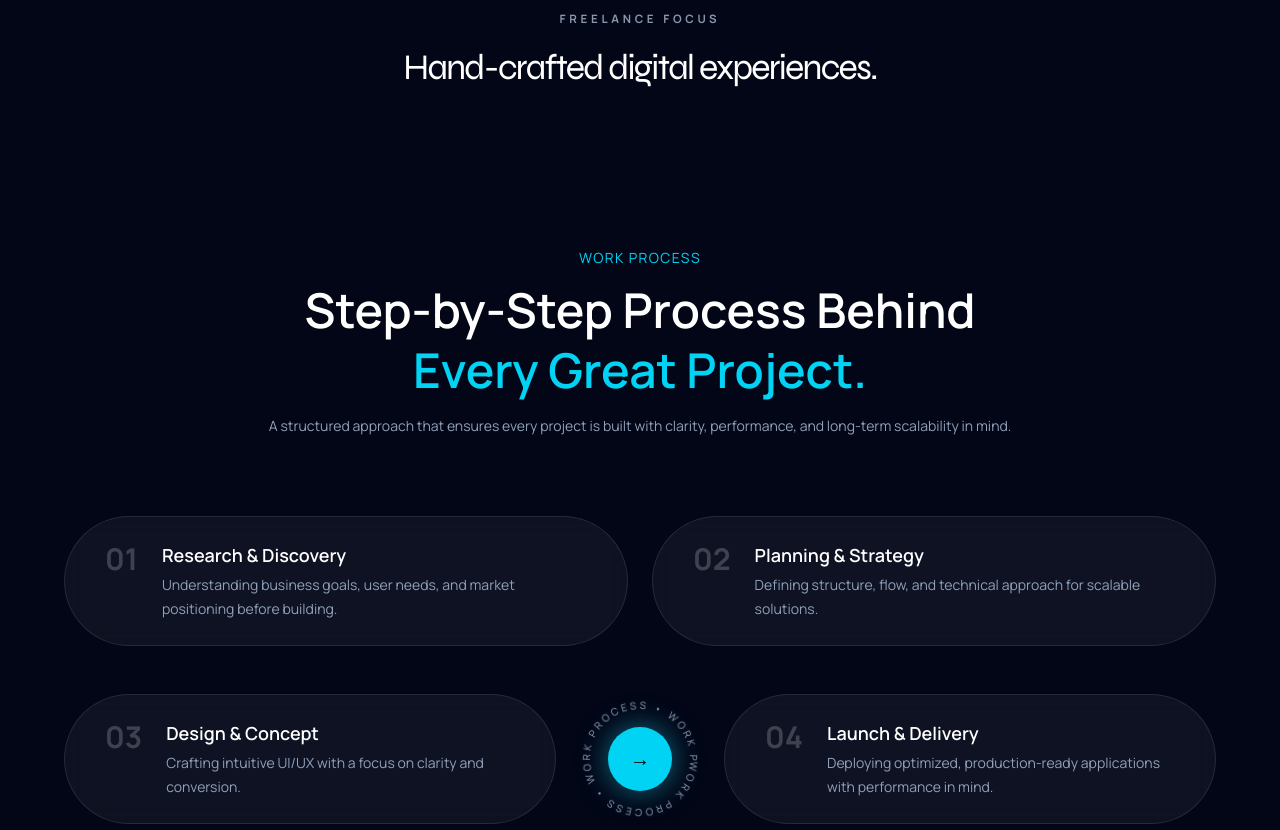
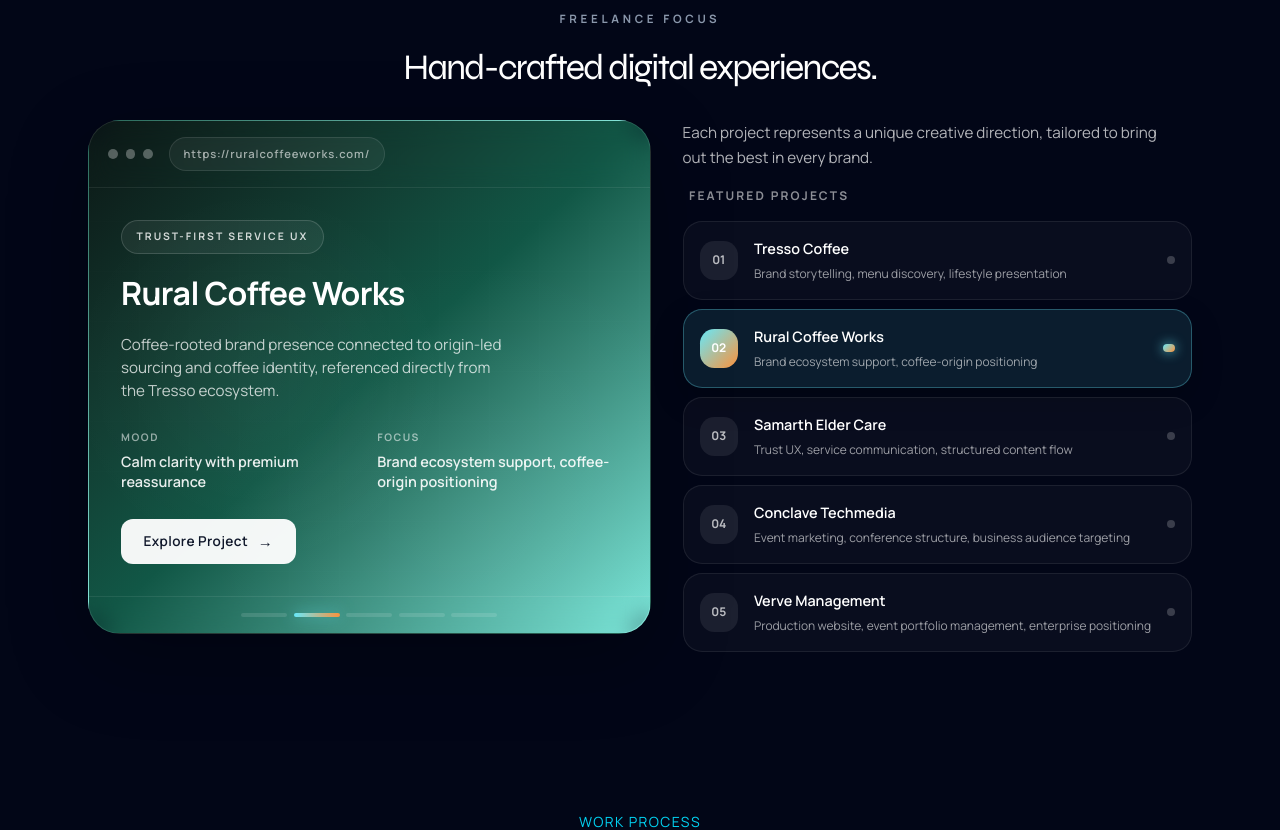
Before and after one commit to Aastha-1008/ProjectPortfolio, a Next.js app: page / in a window 1280 px wide. Shown: the part 1560-2390 px from the top of the page. Built offline with nearby package versions, Linux system fonts and the light colour scheme; a web font is replaced by a local one.

Commit message:
adding freelance focus section

```diff
--- a/src/components/freelance-spotlight.tsx
+++ b/src/components/freelance-spotlight.tsx
@@ -55,7 +55,95 @@
         </div>
       </div>
 
+      <div className="freelance-showcase-new">
+        <div className={`freelance-canvas-new bg-gradient-to-br ${palette.shell}`}>
+          <div className="freelance-canvas-new__background">
+            <div className="freelance-canvas-new__mesh" />
+            <div className="freelance-canvas-new__glow" />
+          </div>
 
+          <div className="freelance-canvas-new__content" key={active.name}>
+            <div className="freelance-canvas-new__header">
+              <div className="freelance-canvas-new__chrome">
+                <span />
+                <span />
+                <span />
+              </div>
+              <div className="freelance-canvas-new__url">{active.url}</div>
+            </div>
+
+            <div className="freelance-canvas-new__body">
+              <span className="freelance-pill-new">{palette.accent}</span>
+              <h3 className="freelance-canvas-new__title">{active.name}</h3>
+              <p className="freelance-canvas-new__description">{active.summary}</p>
+
+              <div className="freelance-features-new">
+                <div className="freelance-feature-new">
+                  <span className="freelance-feature-new__label">Mood</span>
+                  <p className="freelance-feature-new__value">{palette.mood}</p>
+                </div>
+                <div className="freelance-feature-new">
+                  <span className="freelance-feature-new__label">Focus</span>
+                  <p className="freelance-feature-new__value">{active.focus}</p>
+                </div>
+              </div>
+
+              <a
+                href={active.url}
+                target="_blank"
+                rel="noreferrer"
+                className="freelance-cta-new"
+              >
+                Explore Project
+                <span className="freelance-cta-new__arrow">→</span>
+              </a>
+            </div>
+          </div>
+
+          <div className="freelance-canvas-new__footer">
+            <div className="freelance-progress-new">
+              {freelanceWork.map((item, index) => (
+                <span
+                  key={item.name}
+                  className={`freelance-progress-new__bar ${
+                    index === activeIndex ? "freelance-progress-new__bar--active" : ""
+                  }`}
+                />
+              ))}
+            </div>
+          </div>
+        </div>
+
+        <div className="freelance-controls-new">
+          <p className="freelance-header-new__subtitle">
+            Each project represents a unique creative direction, tailored to bring out the best in every brand.
+          </p>
+          <p className="freelance-controls-new__label">Featured Projects</p>
+          <div className="freelance-items-new">
+            {freelanceWork.map((item, index) => {
+              const isActive = activeIndex === index;
+
+              return (
+                <button
+                  key={item.name}
+                  onClick={() => setActiveIndex(index)}
+                  onMouseEnter={() => setActiveIndex(index)}
+                  className={`freelance-item-new ${isActive ? "freelance-item-new--active" : ""}`}
+                >
+                  <div className="freelance-item-new__number">
+                    {String(index + 1).padStart(2, "0")}
+                  </div>
+                  <div className="freelance-item-new__content">
+                    <h4 className="freelance-item-new__name">{item.name}</h4>
+                    <p className="freelance-item-new__focus">{item.focus}</p>
+                  </div>
+                  <div className={`freelance-item-new__indicator ${isActive ? "freelance-item-new__indicator--active" : ""}`} />
+                </button>
+              );
+            })}
+          </div>
+        </div>
+      </div>
     </section>
   );
 }
```
